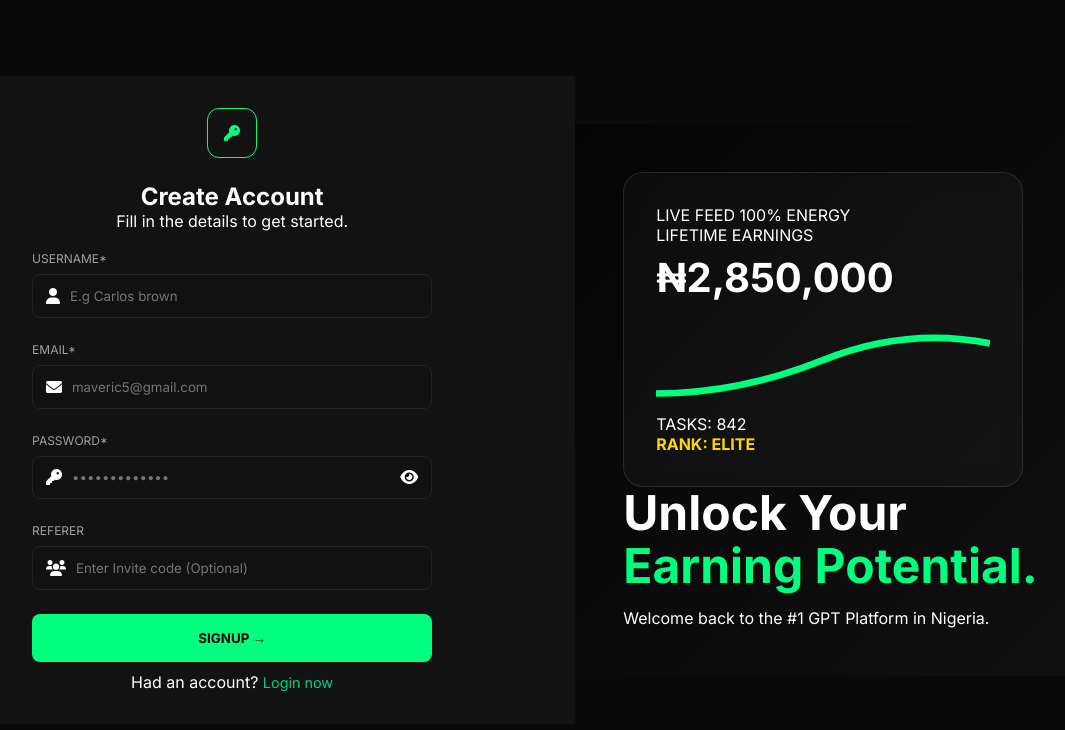
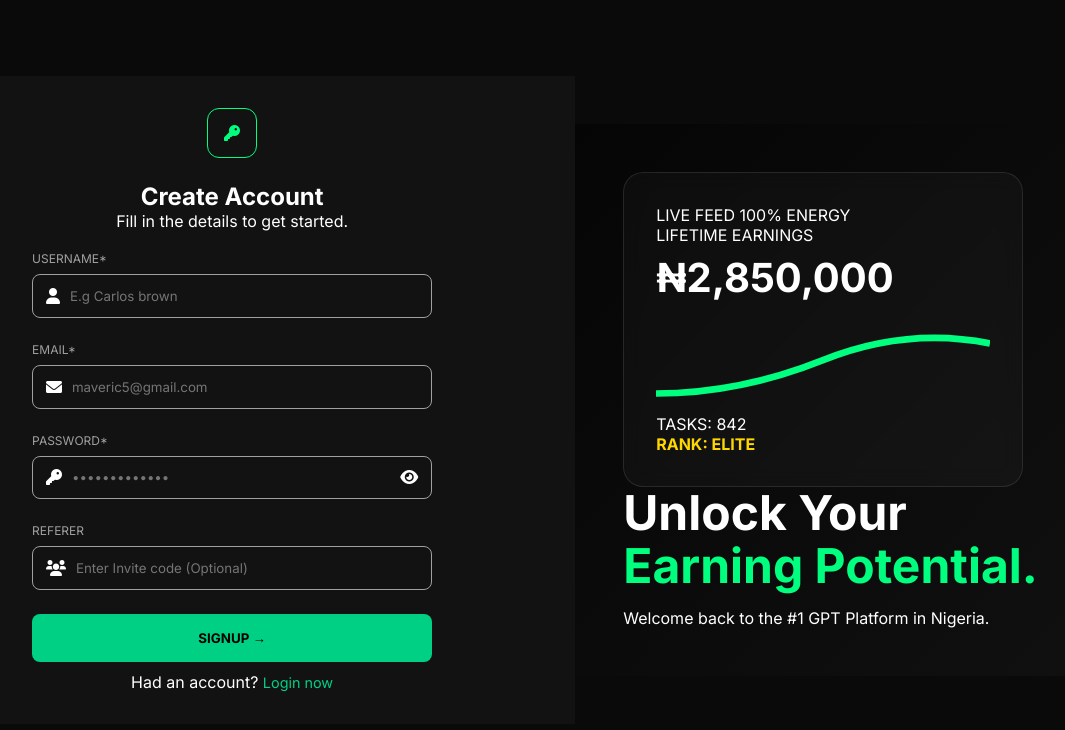
Before and after one commit to Wiser943/flux-mall, a website: page account/account.html in a window 1280 px wide. Shown: the whole page, without its empty margins (111-1176 px from the left). Drawn offline with Linux system fonts and the light colour scheme; no server answers; a script that the page names is missing.

Commit message:
Update r.css

```diff
--- a/account/r.css
+++ b/account/r.css
@@ -285,8 +285,8 @@ button {
 }
 
 .input-wrapper {
-    background: #111;
-    border: 1px solid #222;
+    background: transparent;
+    border: 1px solid var(--text-gray);
     border-radius: 8px;
     display: flex;
     align-items: center;
@@ -306,7 +306,7 @@ button {
 .login-btn {
     width: 100%;
     padding: 1rem;
-    background: var(--neon-green);
+    background: var(--accent-green);
     border: none;
     border-radius: 8px;
     font-weight: bold;
@@ -353,7 +353,7 @@ button:disabled:hover {
 .referrer-box {
     background: #f0f4ff;
     /* Light blue tint */
-    padding: 12px;
+    padding: 12px;text-align:center;
     border-radius: 10px;
     margin-bottom: 20px;
     border: 1px solid rgba(67, 24, 255, 0.1);
```
